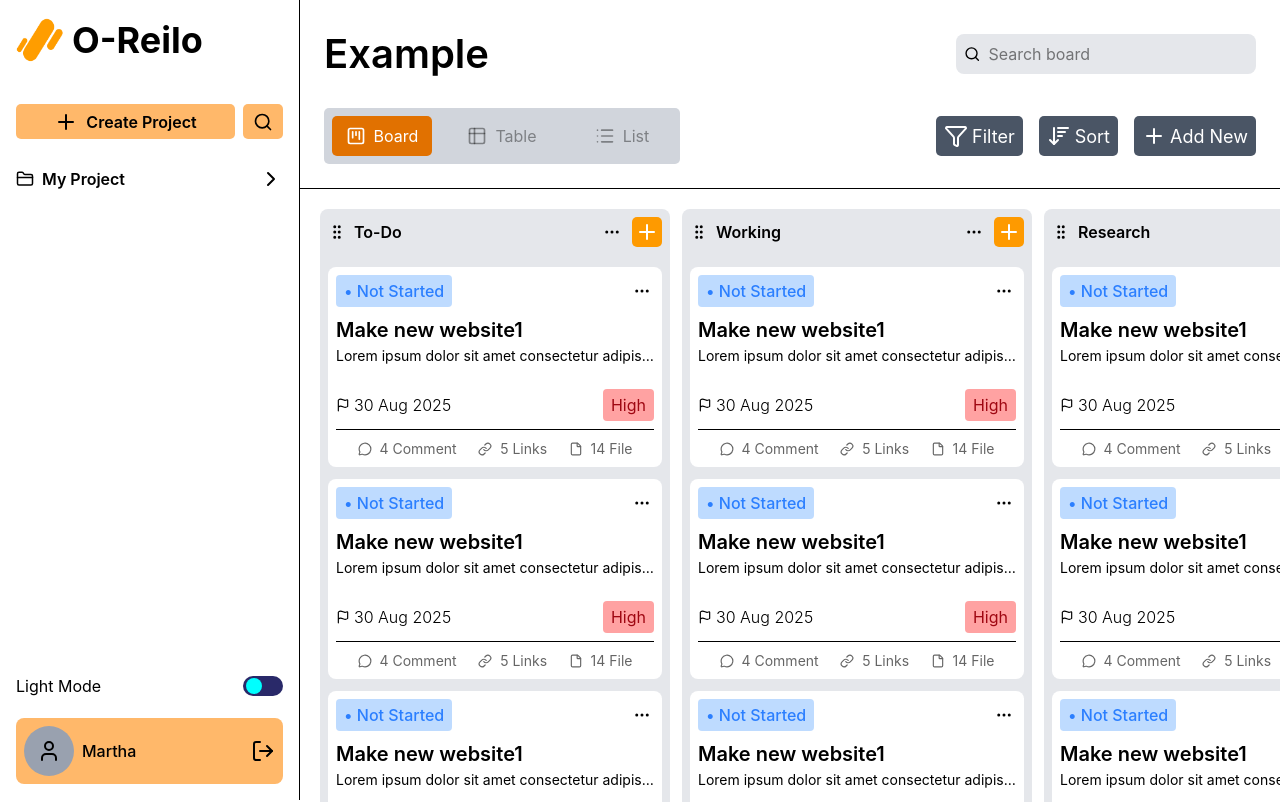
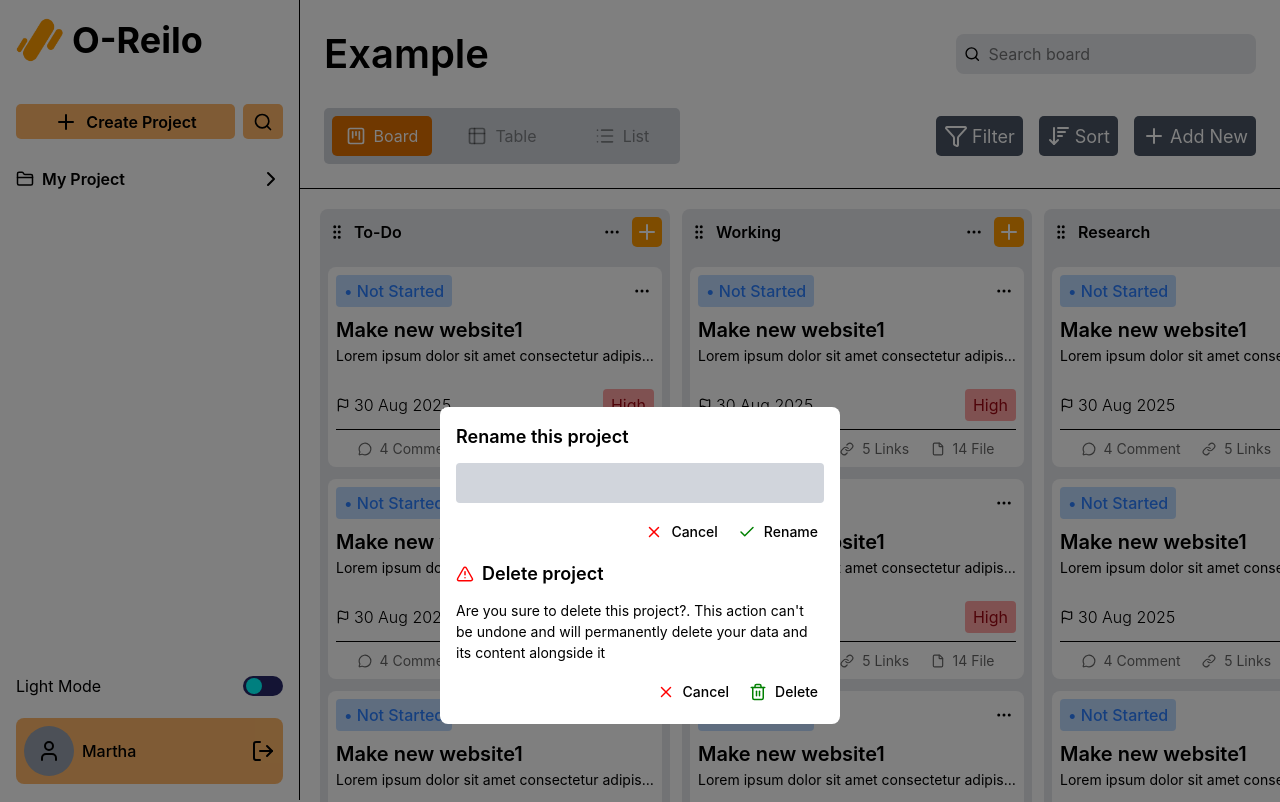
Before and after one commit to Zer0-Gravity/mini-react-project, a React (Vite) app in the folder kanban-app/: page / in a window 1280 px wide. Shown: the top 802 px of the page. Built offline with nearby package versions, Linux system fonts and the light colour scheme.

Commit message:
feat: make skeleton modal jsx for the rename and delete

```diff
--- a/kanban-app/src/App.tsx
+++ b/kanban-app/src/App.tsx
@@ -1,11 +1,13 @@
 import { BrowserRouter } from "react-router";
 import Sidebar from "./components/sidebar/Sidebar";
 import ProjectPage from "./components/page/ProjectPage";
+import GlobalModal from "./components/utils/GlobalModal";
 
 function App() {
     return (
         <BrowserRouter>
-            <main className="flex">
+            <main className="flex relative">
+                <GlobalModal />
                 <Sidebar />
                 <div className="flex-1 min-w-0">
                     <ProjectPage />
--- /dev/null
+++ b/kanban-app/src/components/utils/GlobalModal.tsx
@@ -0,0 +1,55 @@
+import { AlertTriangle, Check, Trash, X } from "lucide-react";
+
+function GlobalModal() {
+    return (
+        <main className="absolute inset-0 bg-black/50 z-20 flex items-center justify-center">
+            <div className="bg-white p-4 w-100 space-y-3 rounded-lg">
+                <div className="space-y-3">
+                    <h1 className="font-semibold text-lg">
+                        Rename this project
+                    </h1>
+                    <input
+                        type="text"
+                        className="p-2 w-full bg-gray-300 rounded-sm outline-none"
+                    />
+                    <div className="flex justify-end gap-2">
+                        <button className="p-1.5 hover:bg-red-300 rounded-sm font-medium flex gap-2 items-center text-[14px]">
+                            <X size={18} color="red" />
+                            <span>Cancel</span>
+                        </button>
+                        <button className="p-1.5 hover:bg-green-300 rounded-sm font-medium flex gap-2 items-center text-[14px]">
+                            <Check size={18} color="green" />
+                            <span>Rename</span>
+                        </button>
+                    </div>
+
+                    <div className="space-y-3">
+                        <h1 className="flex gap-2 items-center">
+                            <AlertTriangle size={18} color="red" />
+                            <span className="font-semibold text-lg">
+                                Delete project
+                            </span>
+                        </h1>
+                        <p className="text-[14px]">
+                            Are you sure to delete this project?. This action
+                            can't be undone and will permanently delete your
+                            data and its content alongside it
+                        </p>
+                        <div className="flex justify-end gap-2">
+                            <button className="p-1.5 hover:bg-red-300 rounded-sm font-medium flex gap-2 items-center text-[14px]">
+                                <X size={18} color="red" />
+                                <span>Cancel</span>
+                            </button>
+                            <button className="p-1.5 hover:bg-green-300 rounded-sm font-medium flex gap-2 items-center text-[14px]">
+                                <Trash size={18} color="green" />
+                                <span>Delete</span>
+                            </button>
+                        </div>
+                    </div>
+                </div>
+            </div>
+        </main>
+    );
+}
+
+export default GlobalModal;
```
